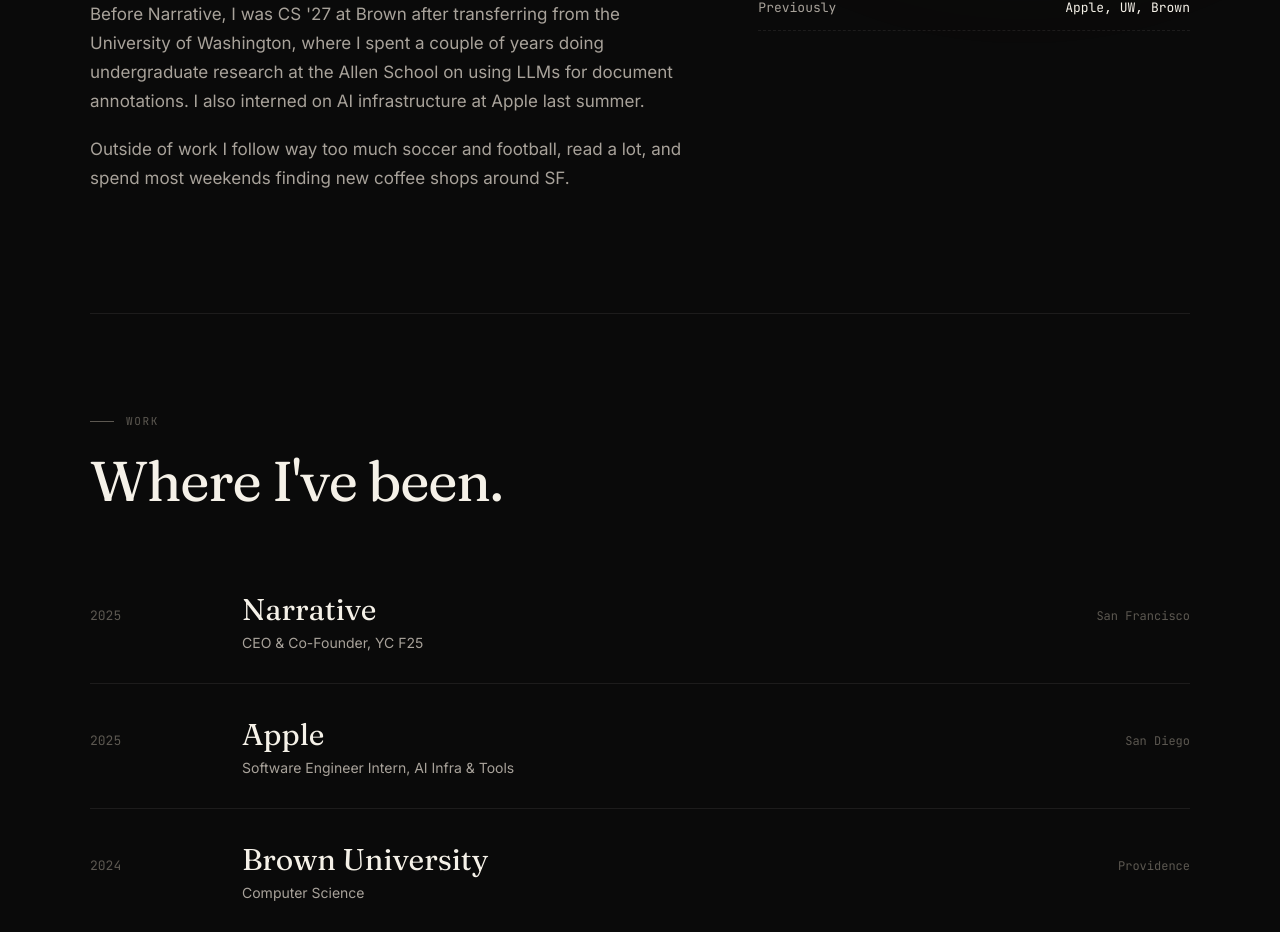
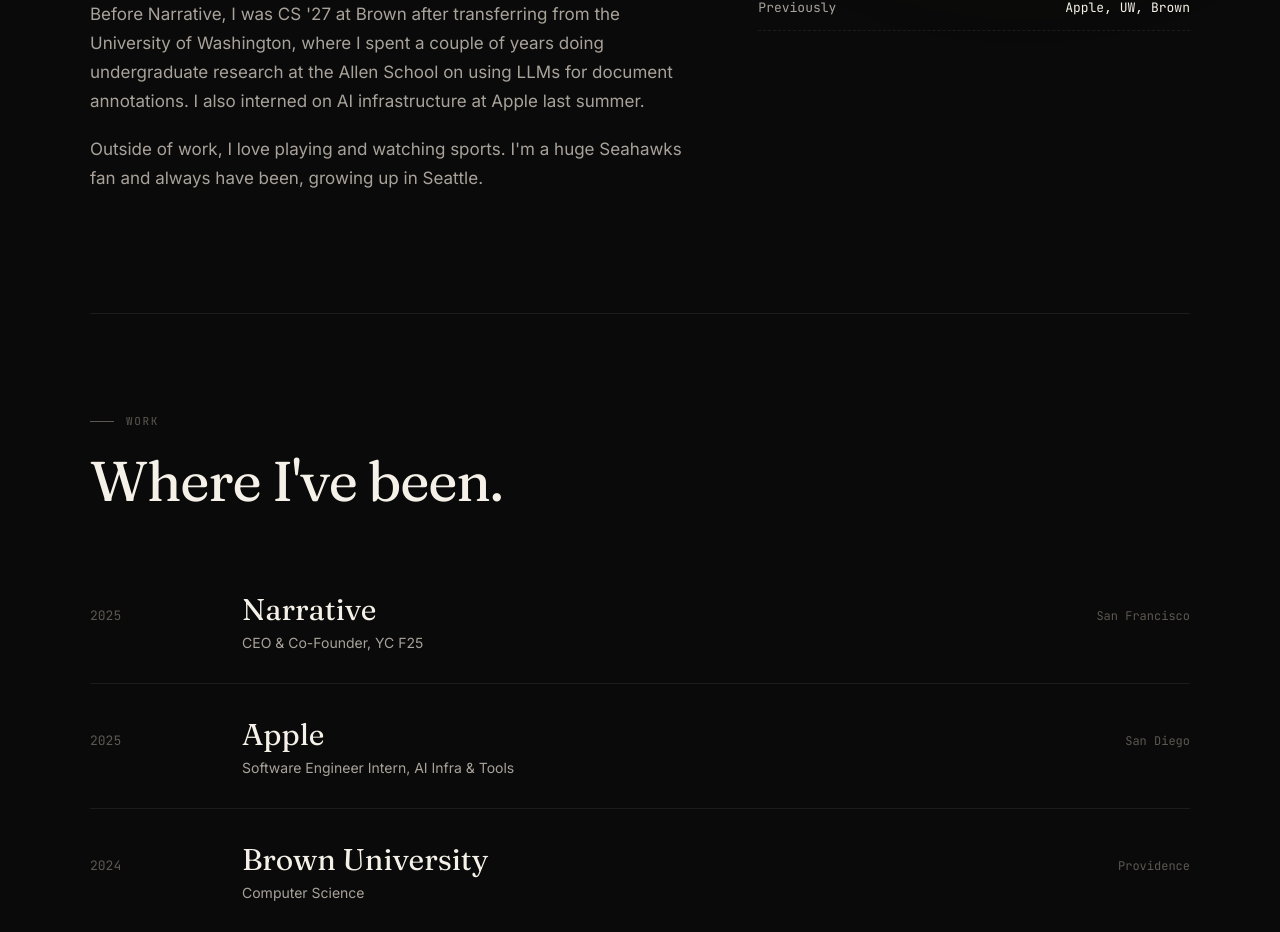
Before and after one commit to erikv05/erikvank.com, a React (Vite) app: page / in a window 1280 px wide. Shown: the part 992-1924 px from the top of the page. Built offline with nearby package versions, Linux system fonts and the light colour scheme.

Commit message:
Disable overscroll bounce

```diff
--- a/src/App.tsx
+++ b/src/App.tsx
@@ -63,8 +63,8 @@
               at Apple last summer.
             </p>
             <p>
-              Outside of work I follow way too much soccer and football, read a
-              lot, and spend most weekends finding new coffee shops around SF.
+              Outside of work, I love playing and watching sports. I'm a huge
+              Seahawks fan and always have been, growing up in Seattle.
             </p>
           </div>
           <ul className="fact-list">
--- a/src/index.css
+++ b/src/index.css
@@ -19,11 +19,16 @@
 }
 
 * { box-sizing: border-box; }
-html, body { margin: 0; padding: 0; }
+
+html, body {
+  margin: 0;
+  padding: 0;
+  background: var(--bg);
+  overscroll-behavior: none;
+}
 
 body {
   min-height: 100vh;
-  background: var(--bg);
   overflow-x: hidden;
 }
 
```
